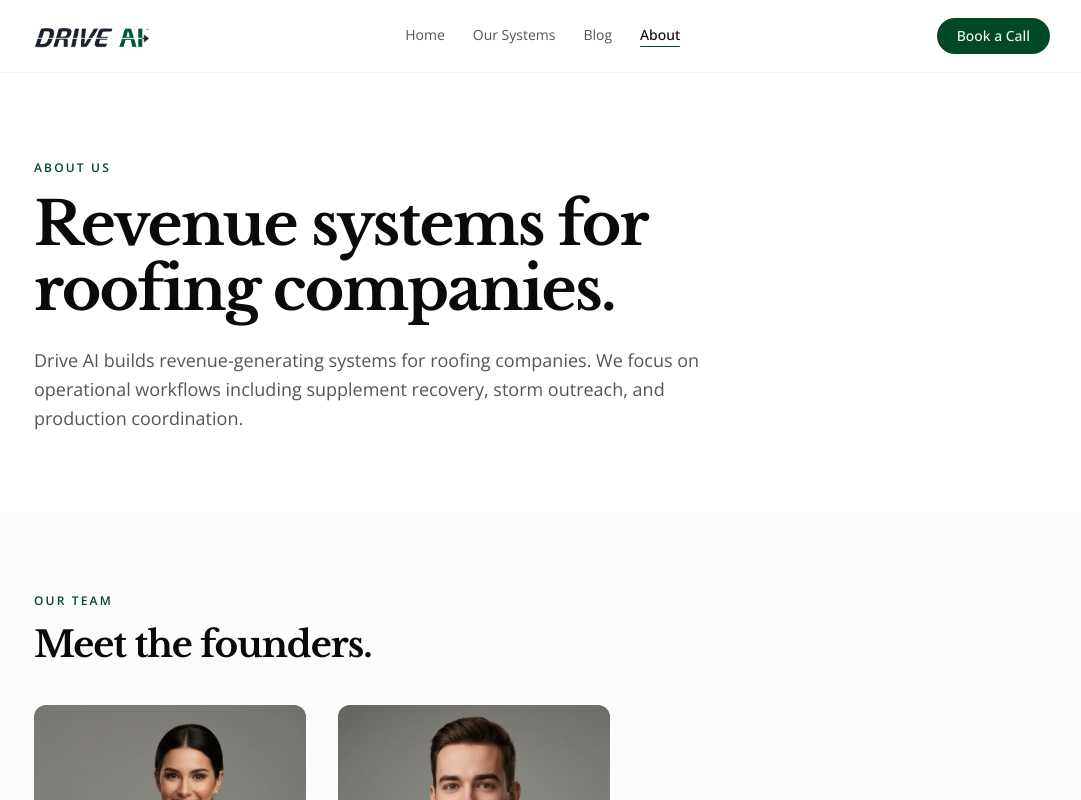
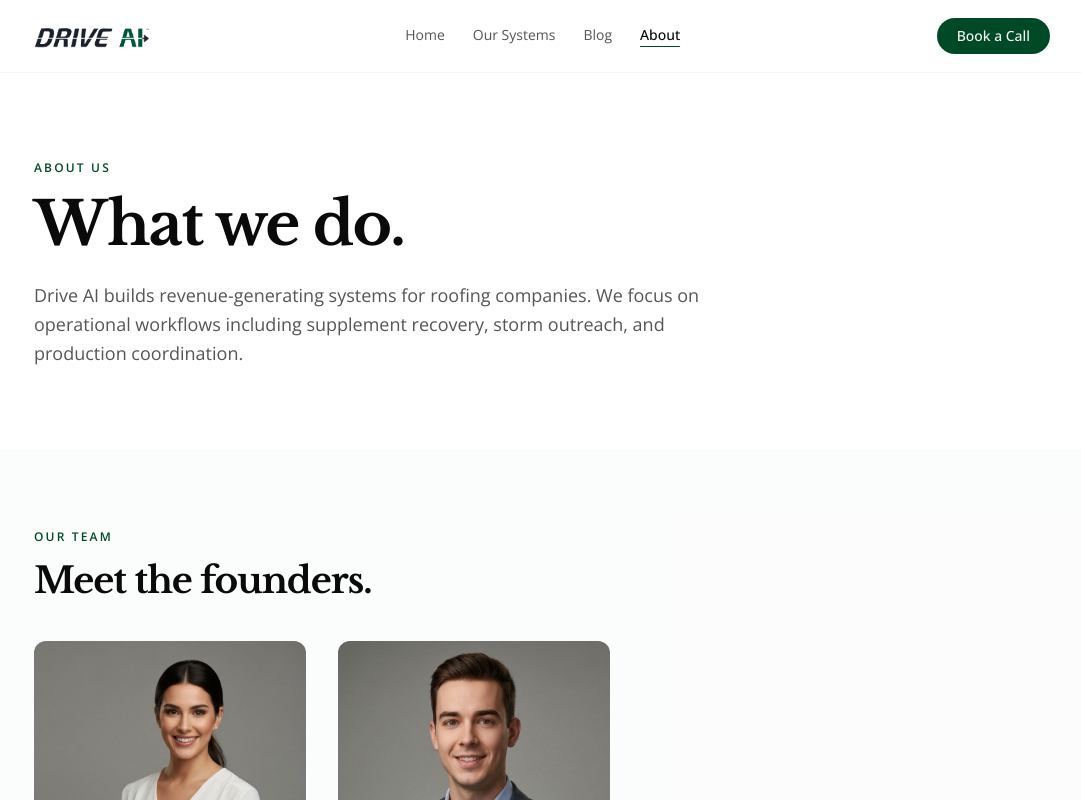
Before and after one commit to Drive-AI-LLC/drive-ai-website, a Next.js app: page /about in a window 1280 px wide. Shown: the top 800 px of the page, without its empty margins (98-1179 px from the left). Built offline with nearby package versions, Linux system fonts and the light colour scheme.

Commit message:
feat: update about page header to "What we do"\n\nSimplify About page header for clarity and focus.

```diff
--- a/app/about/page.tsx
+++ b/app/about/page.tsx
@@ -54,7 +54,7 @@ export default function AboutPage() {
               About Us
             </p>
             <h1 className="text-4xl sm:text-5xl lg:text-6xl font-bold text-foreground tracking-[-0.03em] leading-[1.08] font-serif mb-6">
-              Revenue systems for roofing companies.
+              What we do.
             </h1>
             <p className="text-lg text-muted-foreground leading-relaxed">
               Drive AI builds revenue-generating systems for roofing companies. We focus on operational workflows including supplement recovery, storm outreach, and production coordination.
```
